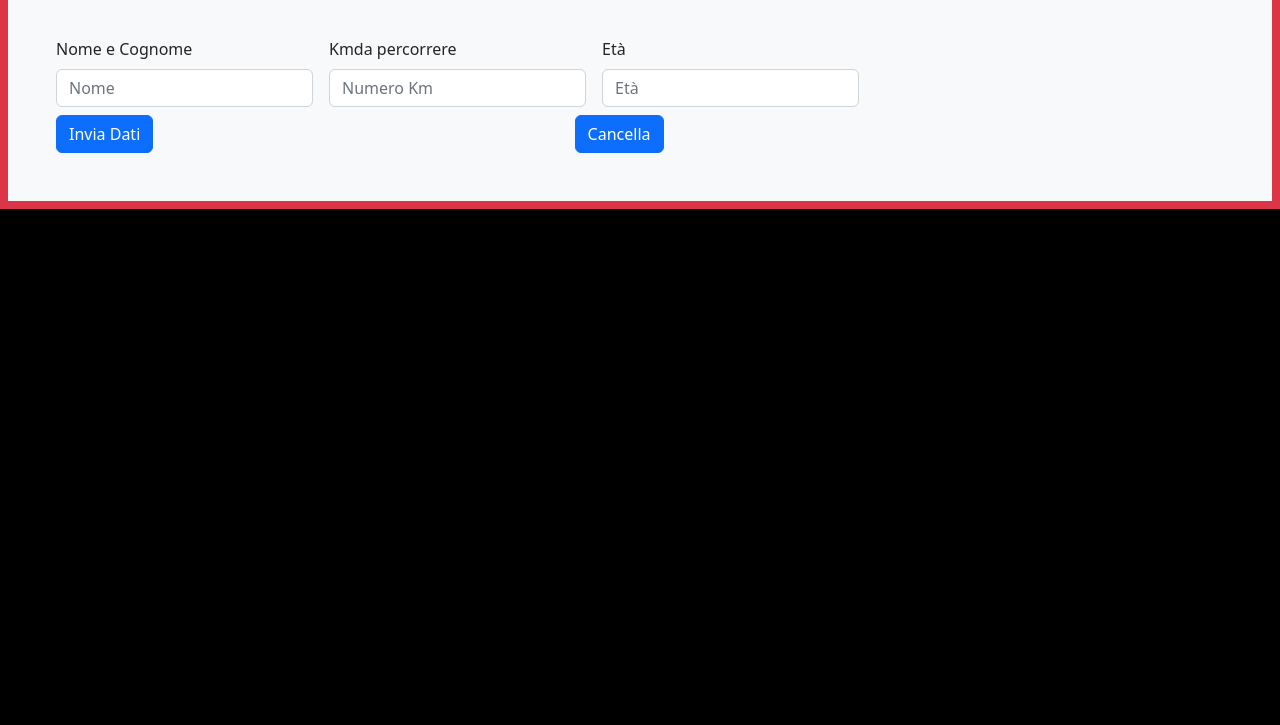
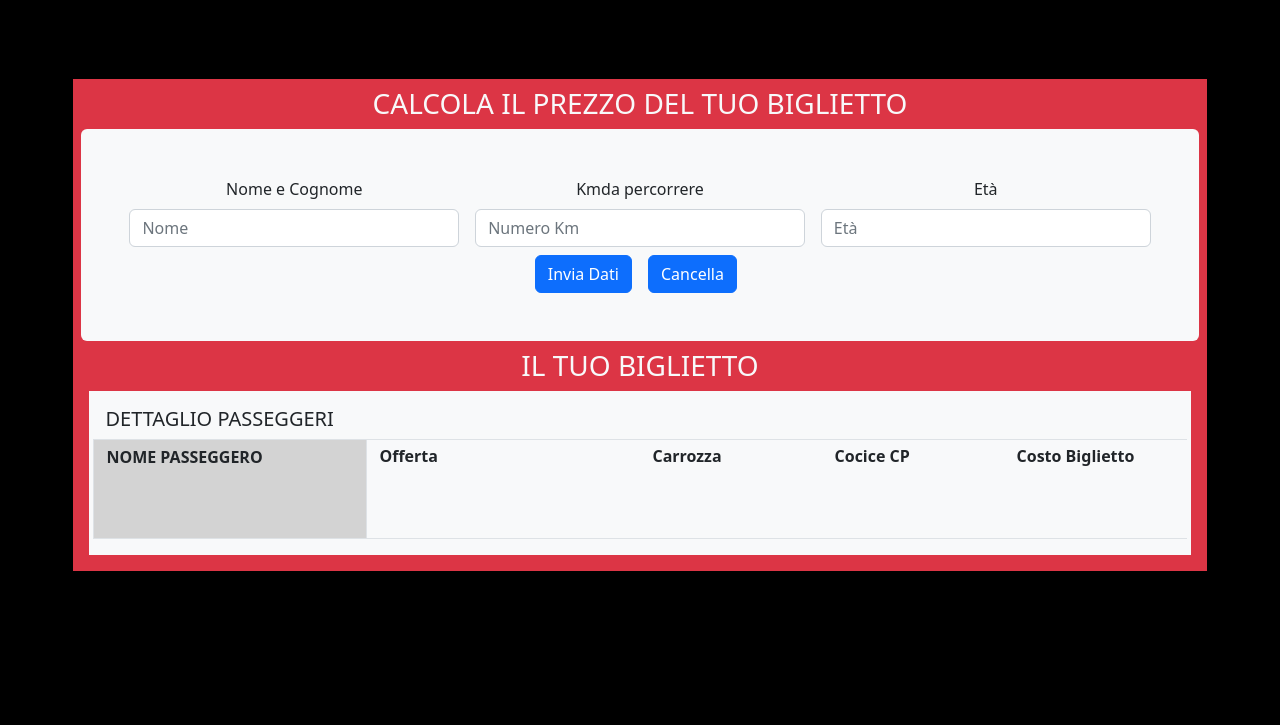
Before and after one commit to Andrea-lulli/js-biglietto-treno-form, a plain HTML site: page index.html in a window 1280 px wide. Shown: the part 75-800 px from the top of the page. Drawn offline with nearby package versions, Linux system fonts and the light colour scheme.

Commit message:
inserito il tuo biglietto

```diff
--- a/index.html
+++ b/index.html
@@ -10,48 +10,69 @@
 </head>
 <body>
 
-    <div class="conteiner">
+    <div class="conteiner d-flex align-items-center justify-content-center">
 
-        <div class="bg-danger p-2">
-            <h1>CALCOLA IL PREZZO DEL TUO BIGLIETTO</h1>
-            <div class="bg-light p-5 d-flex align-items-center">
+        <div class="bg-danger p-2  ">
+            <h3 class="text-center text-light">CALCOLA IL PREZZO DEL TUO BIGLIETTO</h3>
+            <div class="bg-light p-5 d-flex align-items-center  justify-content-between w-100 rounded">
 
                 <form class="row gy-2 gx-3 align-items-center ">
-                    <div class="col-auto">
+                    <div class="col-4 text-center">
                         <label for="inputEmail4" class="form-label">Nome e Cognome</label>
                       <input type="text" class="form-control"  placeholder="Nome" id="inputnome">
                     </div>
-                    <div class="col-auto">
+                    <div class="col-4 text-center">
                         <label for="inputEmail4" class="form-label">Kmda percorrere</label>
                         <input type="text" class="form-control"  placeholder="Numero Km" id="inputKm">
                       </div>
-                      <div class="col-auto">
+                      <div class="col-4 text-center">
                         <label for="inputEmail4" class="form-label">Età</label>
                         <input type="text" class="form-control"  placeholder="Età" id="inputeta">
                       </div>
 
-                    <div class="col-6">
+                    <div class="col-6 d-flex justify-content-end ">
                       <button onclick="recuperoDati(); return false" type="submit" class="btn btn-primary">Invia Dati</button>
                     </div>
                     <div class="col-6">
                         <button  type="submit" class="btn btn-primary">Cancella</button>
                       </div>
                 </form>
+            </div>
+
+
+            <div class="bg-danger p-2  ">
+                <h3 class="text-center text-light">IL TUO BIGLIETTO</h3>
+                <div class="bg-light p-3 ">
+                    <div class="col-12">
+                        <h5>DETTAGLIO PASSEGGERI</h5>
+                    </div>
+                    <div class="box row text-cente border border-end-0">
+                        <div class="col-3 border-end bg-grey pt-2 ">
+                            <h6 class="fw-bold">NOME PASSEGGERO</h6>
+                            <p class="fw-bold" id="risultatonome"></p>
+                        </div>
+                        <div class="col-3  pt-1">
+                            <p><strong>Offerta</strong></p>
+                            <p class="pt-4" id="bgstandard"></p>
+                        </div>
+                        <div class="col-2  pt-1">
+                            <p><strong>Carrozza</strong></p>
+                            <p class="pt-4" id="carrozza"></p>
+                        </div>
+                        <div class="col-2  pt-1">
+                            <p><strong>Cocice CP</strong></p>
+                            <p class="pt-4" id="codicecp"></p>
+
+                        </div>
+                        <div class="col-2  pt-1">
+                            <p><strong>Costo Biglietto</strong></p>
+                            <p class="pt-4" id="risultato"></p>
+                        </div>
+                    </div>
 
 
 
-
-                <h1 id="risultatonome"></h1>
-
-                <h1 id="bgstandard"></h1>
-
-                <h1 id="carrozza"></h1>
-
-                <h1 id="codicecp"></h1>
-
-                <h1 id="risultato"></h1>
-
-            </div>
+                </div>
 
         </div>
 
--- a/style.css
+++ b/style.css
@@ -3,3 +3,11 @@
     height: 100vh;
     background-color: black
 }
+
+.box{
+    height: 100px;
+}
+
+.bg-grey{
+    background-color: lightgray;
+}
```
